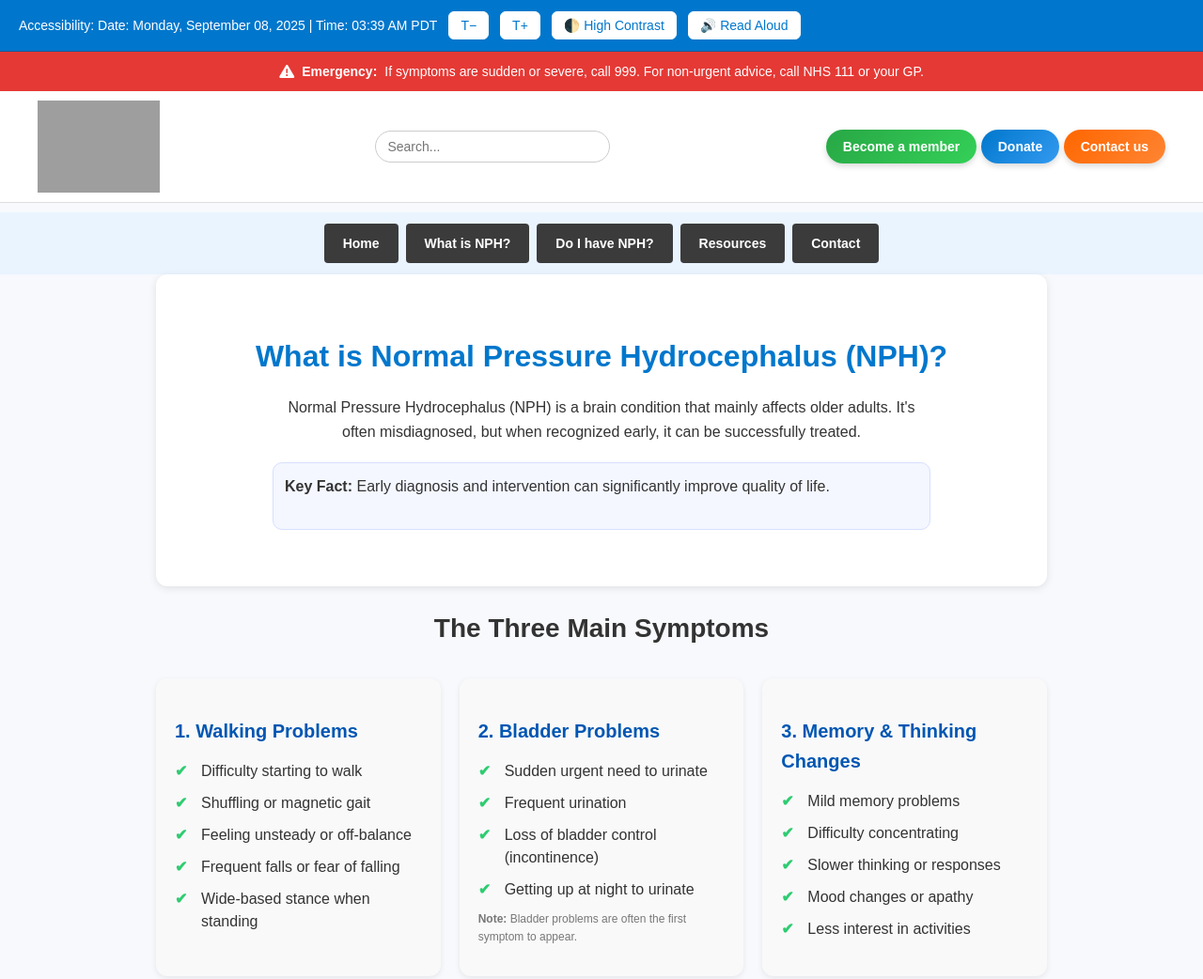
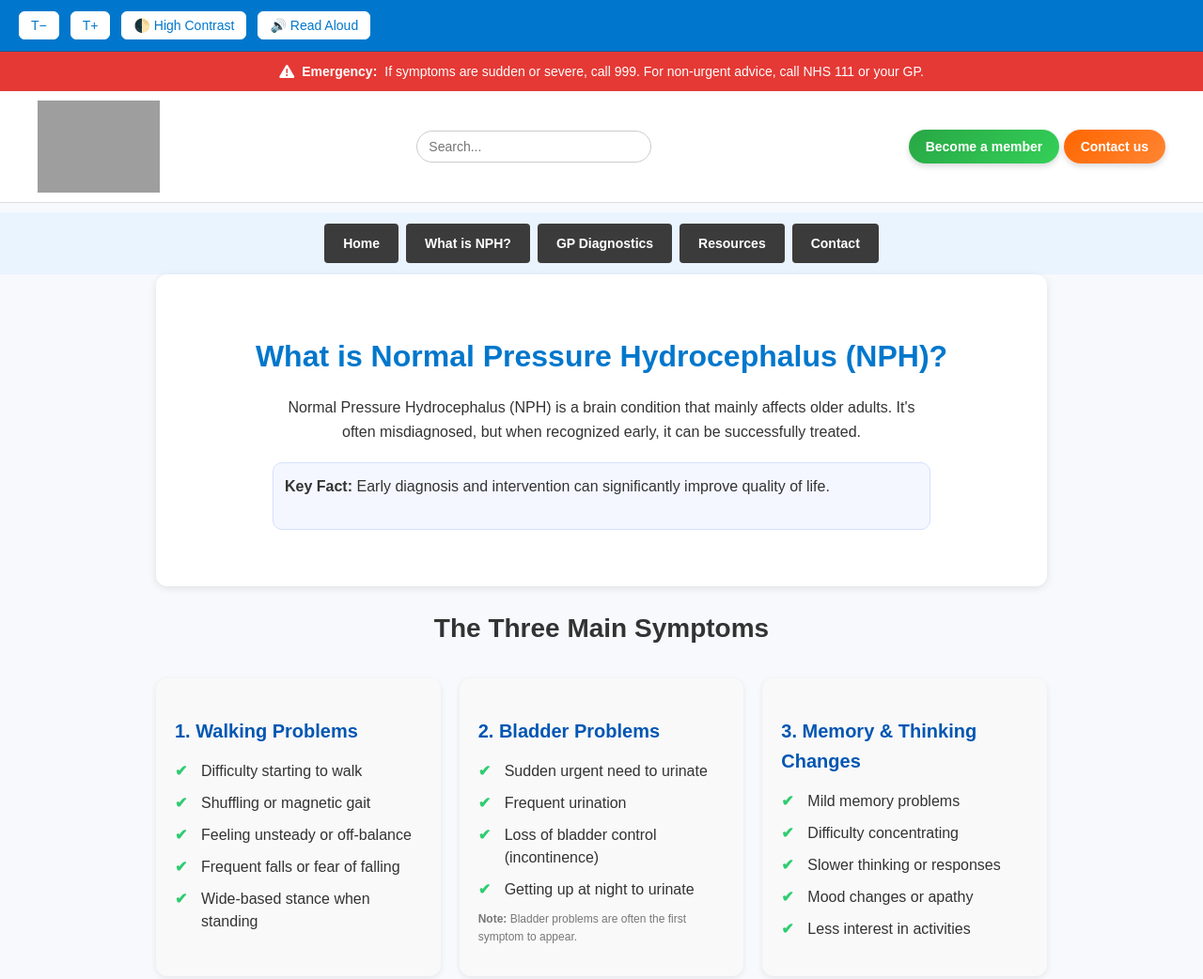
Before and after one commit to tungetunge/almost, a plain HTML site: page whatisnph.html in a window 1280 px wide. Shown: the top 1042 px of the page at 94% size. Drawn offline with Linux system fonts and the light colour scheme; grey boxes are pictures that could not be loaded.

Commit message:
Update whatisnph.html

```diff
--- a/whatisnph.html
+++ b/whatisnph.html
@@ -561,7 +561,7 @@
 <body>
   <!-- Accessibility Toolbar -->
   <div class="accessibility-toolbar">
-    <span>Accessibility: Date: Monday, September 08, 2025 | Time: 03:39 AM PDT</span>
+
     <button id="decrease-font" aria-label="Decrease text size">T−</button>
     <button id="increase-font" aria-label="Increase text size">T+</button>
     <button id="toggle-contrast" aria-label="Toggle high contrast">🌓 High Contrast</button>
@@ -582,7 +582,7 @@
     </div>
     <div class="header-buttons">
       <button class="btn-member">Become a member</button>
-      <button class="btn-donate" id="donateButton">Donate</button>
+
       <button class="btn-contact" id="contactbtn">Contact us</button>
     </div>
   </header>
@@ -590,7 +590,7 @@
   <nav id="menu">
     <a href="index.html" class="menu-item">Home</a>
     <a href="what-is-nph.html" class="menu-item active">What is NPH?</a>
-    <a href="doihavenph.html" class="menu-item">Do I have NPH?</a>
+    <a href="doihavenph.html" class="menu-item">GP Diagnostics</a>
     <a href="resources.html" class="menu-item">Resources</a>
     <a href="contact.html" class="menu-item">Contact</a>
   </nav>
@@ -787,7 +787,7 @@
     <div class="support-section">
       <h2>Get Support</h2>
       <p>NPH Charity UK is here to help. Contact us for resources and guidance:</p>
-      <p><strong>Helpline:</strong> 0800 123 4567 | <strong>Email:</strong> <a href="mailto:info@nphcharity.org.uk">info@nphcharity.org.uk</a></p>
+      <p> <strong>Email:</strong> <a href="mailto:info@nphcharity.org.uk">info@nphcharity.org.uk</a></p>
     </div>
   </main>
 
@@ -797,7 +797,6 @@
         <h2>NPH Charity UK</h2>
         <p>Supporting people affected by Normal Pressure Hydrocephalus with information, guidance, and advocacy.</p>
         <p>
-          <strong>Helpline:</strong> 0800 123 4567<br/>
           <strong>Email:</strong> info@nphcharity.org.uk<br/>
           <strong>Contact:</strong> Contact Form
         </p>
@@ -807,7 +806,7 @@
         <ul>
           <li><a href="index.html">Home</a></li>
           <li><a href="what-is-nph.html">What is NPH?</a></li>
-          <li><a href="doihavenph.html">Do I have NPH?</a></li>
+          <li><a href="doihavenph.html">GP Diagnostics</a></li>
           <li><a href="resources.html">Resources</a></li>
           <li><a href="contact.html">Contact</a></li>
         </ul>
@@ -959,10 +958,7 @@
         document.getElementById("nextSteps").style.display = "block";
       });
     });
-    // Donate button navigation
-    document.getElementById('donateButton').addEventListener('click', () => {
-      window.location.href = 'donations.html';
-    });
+
     // contact button navigation
     document.getElementById('contactbtn').addEventListener('click', () => {
       window.location.href = 'contact.html';
```
